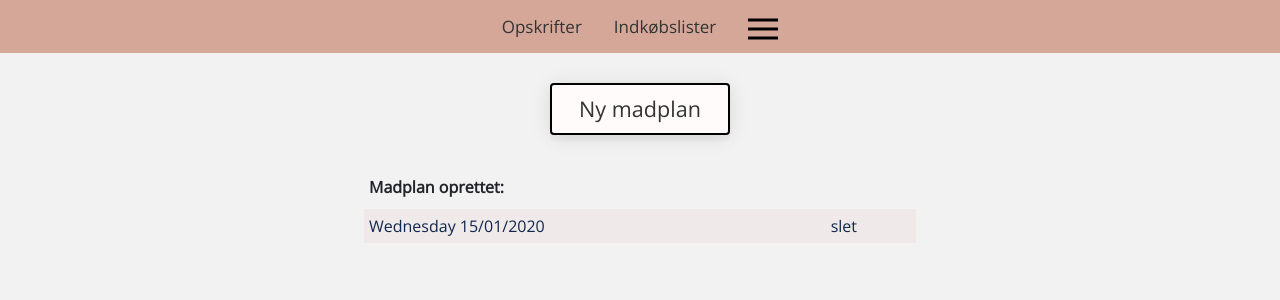
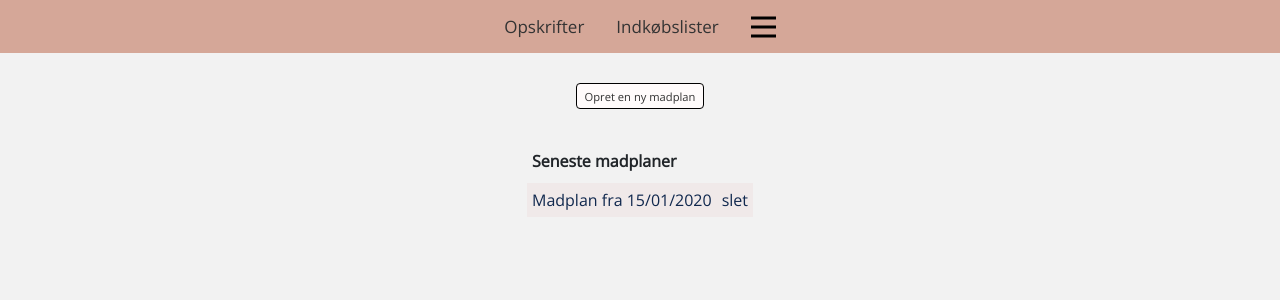
Before and after one commit to kaspernyhus/madplan, a Django app: page /foodplans/ in a window 1280 px wide. Shown: the top 300 px of the page. Run offline with Django 3.2, Linux system fonts and the light colour scheme; tables that the repository leaves empty hold one stand-in row (values such as "Sample post"); some libraries are stand-ins or nearby versions.

Commit message:
foodplan

```diff
--- a/Madplan/static/css/style.css
+++ b/Madplan/static/css/style.css
@@ -454,7 +454,7 @@ ul {
 
 li a, .dropbtn {
   display: inline-block;
-  color: white;
+  color: var(--darktext);
   text-align: center;
   text-decoration: none;
 }
--- a/foodplan/urls.py
+++ b/foodplan/urls.py
@@ -2,7 +2,7 @@ from django.urls import path, include
 from . import views
 
 urlpatterns = [
-  path('', views.view_foodplans, name='view_foodplans'),
+  path('', views.index_foodplans, name='index_foodplans'),
   path('<int:foodplan_id>/', views.view_foodplan, name='view_foodplan'),
   path('new_foodplan/', views.create_foodplan, name='create_foodplan'),
   path('edit/<int:foodplan_id>/', views.edit_foodplan, name='edit_foodplan'),
--- a/foodplan/views.py
+++ b/foodplan/views.py
@@ -7,11 +7,12 @@ from django.views.generic import DeleteView
 from random import shuffle
 
 
-def view_foodplans(request):
+def index_foodplans(request):
     foodplans = Foodplans.objects.all().order_by('-date')
-
-    context = {'foodplans': foodplans}
-    return render(request, 'foodplans/foodplans.html', context)
+    latest_foodplan = Foodplans.objects.latest('id')
+    if not latest_foodplan.complete:
+        foodplans = foodplans[1:]
+    return render(request, 'foodplans/index_foodplans.html', {'foodplans': foodplans, 'latest_foodplan': latest_foodplan})
 
 
 def view_foodplan(request, foodplan_id):
@@ -35,8 +36,6 @@ def view_foodplan(request, foodplan_id):
     for recipe in foodplan:
         recipe_obj = Recipies.objects.get(pk=recipe.recipe_id)
         recipies.append({'recipe_obj': recipe_obj, 'foodplan_obj': recipe})
-    if not recipies: # if there is no more recipies in current foodplan
-        return redirect('/foodplans/')
     # Foodplan entry
     foodplan_quary = Foodplans.objects.get(pk=foodplan_id)
     # Shoppinglist id
@@ -53,8 +52,7 @@ def view_foodplan(request, foodplan_id):
 def create_foodplan(request):
     foodplan = Foodplans()
     foodplan.save()
-
-    return redirect('/foodplans/edit/' + str(foodplan.id))
+    return redirect('/')
 
 
 def edit_foodplan(request, foodplan_id):
--- a/static/css/style.css
+++ b/static/css/style.css
@@ -475,7 +475,7 @@ ul {
 
 li a, .dropbtn {
   display: inline-block;
-  color: white;
+  color: var(--darktext);
   text-align: center;
   text-decoration: none;
 }
--- a/templates/foodplans/foodplans.html
+++ /dev/null
@@ -1,37 +0,0 @@
-{% extends 'base.html' %}
-
-{% load static %}
-
-{% block content %}
-
-<br>
-<div class="center container">
-    <a href="{% url 'create_foodplan' %}" class="button">
-        <span>Ny madplan</span>
-    </a>
-    <br>
-
-    <table class="center">
-    <tbody class="table-body">
-        <th>
-            Madplan oprettet:
-        </th>
-        {% for foodplan in foodplans %}
-        <tr>
-            <td>
-                <a href="{% url 'view_foodplan' foodplan.id %}">
-                    <span>{{foodplan.date|date:'l d/m/Y' }}</span>
-                </a>
-            </td>
-            <td>
-                <a href="{% url 'delete_foodplan' foodplan.id %}">
-                    <span>slet</span>
-                </a>
-            </td>
-        </tr>
-        {% endfor %}
-    </tbody>
-    </table>
-
-
-{% endblock %}
--- /dev/null
+++ b/templates/foodplans/index_foodplans.html
@@ -0,0 +1,38 @@
+{% extends 'base.html' %}
+
+{% load static %}
+
+{% block content %}
+
+<br>
+<div class="center container">
+    {% if not latest_foodplan.complete %}
+        <a href="{% url 'view_foodplan' latest_foodplan.id %}" class="sml-button">Aktiv madplan fra {{latest_foodplan.date|date:'d/m/Y'}}</a>
+    {% else %}
+    <a href="{% url 'create_foodplan' %}" class="sml-button">
+        <span>Opret en ny madplan</span>
+    </a>
+    {% endif %}
+    <br>
+    <table class="center">
+        <tbody class="table-body"></tbody>
+        <th>
+            Seneste madplaner
+        </th>
+        {% for foodplan in foodplans %}
+                <tr>
+                    <td>
+                        <a href="{% url 'view_foodplan' foodplan.id %}">Madplan fra {{foodplan.date|date:'d/m/Y'}}</a>
+                    </td>
+                    <td>
+                        <a href="{% url 'delete_foodplan' foodplan.id %}">slet</a>
+                    </td>
+                </tr>
+        {% endfor %}
+        </tbody>
+    </table>
+</div>
+
+
+
+{% endblock %}
--- a/templates/partials/dropdown.html
+++ b/templates/partials/dropdown.html
@@ -3,20 +3,17 @@
   <ul class="dropdown">
     <li class="dropdown">
       <a href="javascript:void(0)" class="dropbtn">
-        <svg width="30" height="30" id="icoOpen">
-          <path d="M0,6 30,6" stroke="#000" stroke-width="3"/>
-          <path d="M0,15 30,15" stroke="#000" stroke-width="3"/>
-          <path d="M0,24 30,24" stroke="#000" stroke-width="3"/>
+        <svg width="25" height="25" id="icoOpen">
+          <path d="M0,2 30,2" stroke="#000" stroke-width="3"/>
+          <path d="M0,11 30,11" stroke="#000" stroke-width="3"/>
+          <path d="M0,20 30,20" stroke="#000" stroke-width="3"/>
         </svg>
       </a>
 
       <div class="dropdown-content">
-        <a href="#">sdf</a>
-        <a href="#">FAQ</a>
-        <a href="#">Parkering</a>
-        <a href="#">Statistik</a>
-        <a href="#">Admin</a>
-        <a href="#">Logud</a>
+        <a href="{% url 'index_foodplans' %}">Madplan</a>
+        <a href="{% url 'emptyfridge' %}">Tøm køleskabet</a>
+        <a href="{% url 'new_recipe' %}">Ny opskrift</a>
       </div>
     </li>
   </ul>
--- a/templates/recipies/index.html
+++ b/templates/recipies/index.html
@@ -10,7 +10,6 @@
                 {% csrf_token %}
                 {{ form.as_p }}
             </form>
-            <a href="{% url 'new_recipe' %}" class="xsml-button">Opret</a>
         </div>
         <div class="flex">
             <form type="get" action="." style="margin: 3px">
--- a/templates/todo/index.html
+++ b/templates/todo/index.html
@@ -5,7 +5,7 @@
 {% block content %}
 <div class="center container">
     <table class="center">
-    <tbody class="table-body">
+    <tbody class="table-body"></tbody>
         <th>
             Indkøbsliste oprettet:
         </th>
```
Also changed, not shown: templates/foodplans/foodplan.html (+5 -6 lines).
